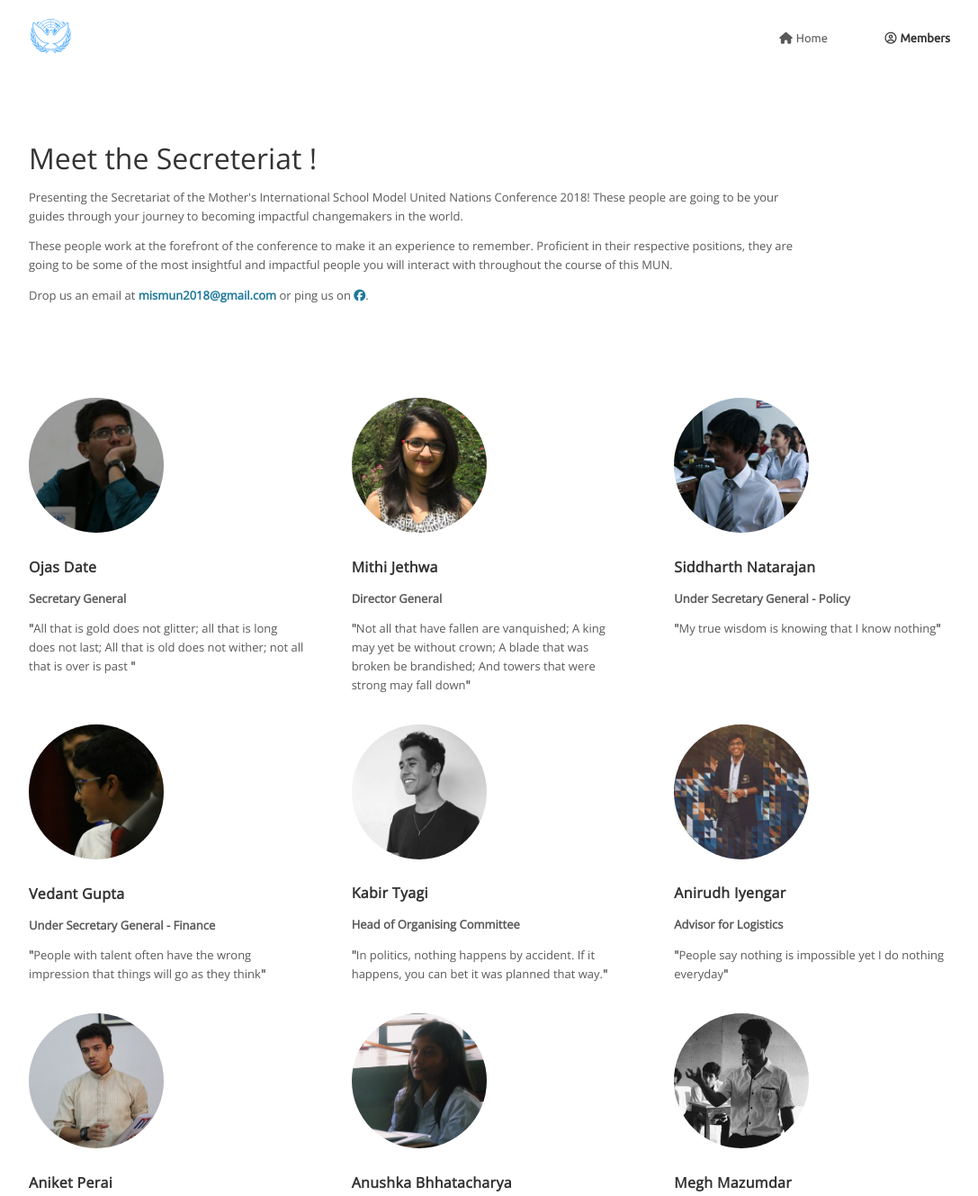
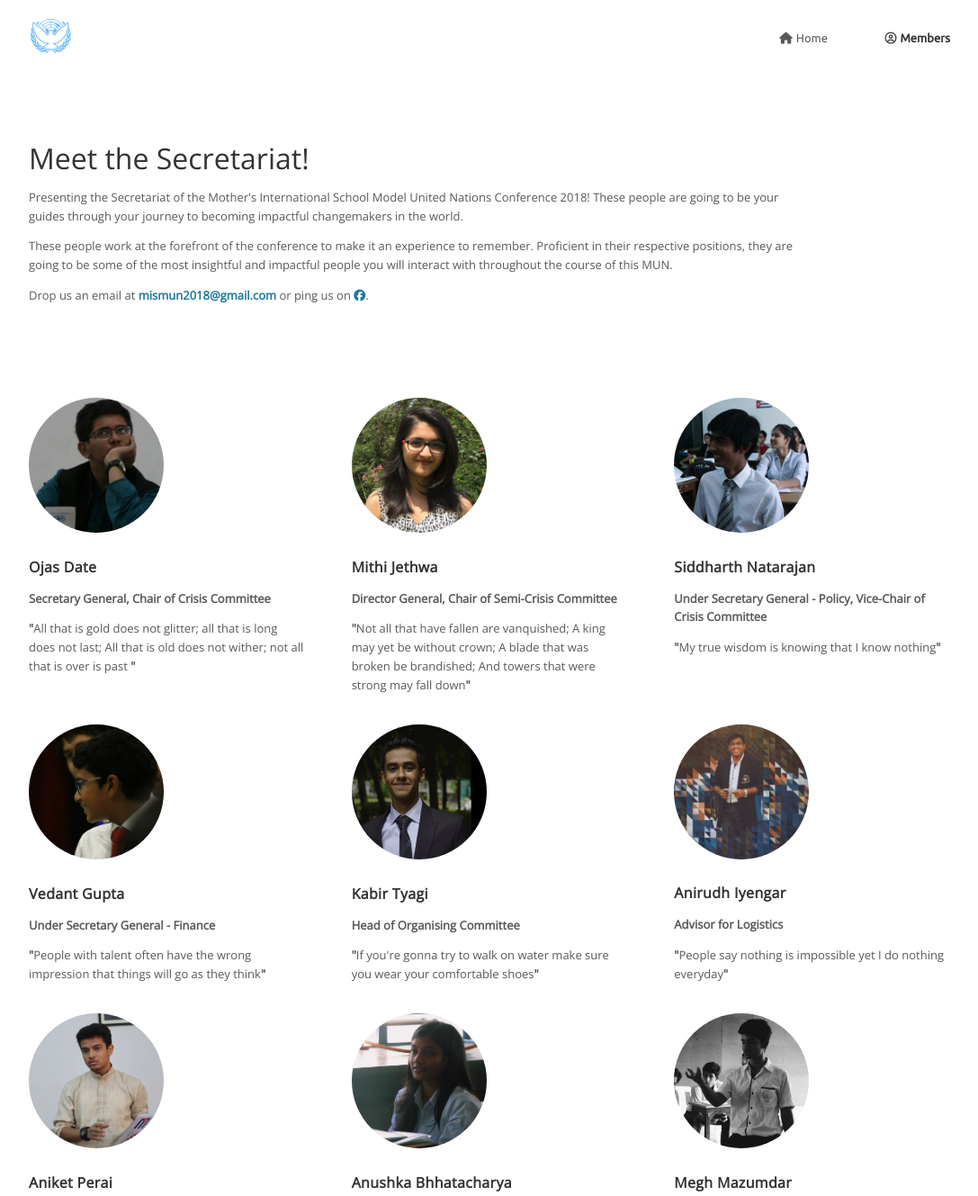
Before and after one commit to AniketPerai/MISMUN2018, a plain HTML site: page Members.html in a window 1280 px wide. Shown: the top 1329 px of the page at 90% size, without its empty margins (96-1183 px from the left). Drawn offline with nearby package versions, Linux system fonts and the light colour scheme; a web font is replaced by a local one.

Commit message:
secondfinalshot

```diff
--- a/Members.html
+++ b/Members.html
@@ -31,7 +31,7 @@
 <div class="container  u-pt-70">
   <div class="pure-g">
     <div class="pure-u pure-u-md-20-24 pure-u-sm-24-24">
-      <div class="heading heading--jumbo">Meet the Secreteriat !</div>
+      <div class="heading heading--jumbo">Meet the Secretariat!</div>
       <p>Presenting the Secretariat of the Mother's International School Model United Nations Conference 2018! These people are going to be your guides through your journey to becoming impactful changemakers in the world.</p>
       <p>These people work at the forefront of the conference to make it an experience to remember. Proficient in their respective positions, they are going to be some of the most insightful and impactful people you will interact with throughout the course of this MUN.</p>
       <p>Drop us an email at <strong style="color:#000"><a href="mailto:mismun2018@gmail.com">mismun2018@gmail.com</a></strong> or ping us on <a href="https://www.facebook.com/groups/324031494409942/"><i class="fa fa-facebook-official" aria-hidden="true"></i></a>.</p>
@@ -45,7 +45,7 @@
         <img src="ojas.jpg" class="banner--small u-mt-20" alt="Code" style="border-radius: 100px;" />
       </div>
       <div class="heading heading--base">Ojas Date</div>
-      <b><p>Secretary General</p></b>
+      <b><p>Secretary General, Chair of Crisis Committee</p></b>
       <p><b>"</b>All that is gold does not glitter; all that is long does not last; All that is old does not wither; not all that is over is past <b>"</b></p>
     </div>
     <div class="pure-u pure-u-md-8-24 pure-u-sm-24-24 u-pb-20">
@@ -53,7 +53,7 @@
         <img src="mithi.jpeg" class="banner--small u-mt-20" alt="Code" style="border-radius: 100px;" />
       </div>
       <div class="heading heading--base">Mithi Jethwa</div>
-      <b><p>Director General</p></b>
+      <b><p>Director General, Chair of Semi-Crisis Committee</p></b>
       <p><b>"</b>Not all that have fallen are vanquished; A king may yet be without crown; A blade that was broken be brandished; And towers that were strong may fall down<b>"</b></p>
     </div>
     <div class="pure-u pure-u-md-8-24 pure-u-sm-24-24 u-pb-20">
@@ -61,7 +61,7 @@
         <img src="siddharth.jpg" class="banner--small u-mt-20" alt="Code" style="border-radius: 100px;" />
       </div>
       <div class="heading heading--base">Siddharth Natarajan</div>
-      <b><p>Under Secretary General - Policy</p></b>
+      <b><p>Under Secretary General - Policy, Vice-Chair of Crisis Committee</p></b>
       <p><b>"</b>My true wisdom is knowing that I know nothing<b>"</b></p>
     </div>
     <div class="pure-u pure-u-md-8-24 pure-u-sm-24-24 u-pb-20">
@@ -74,11 +74,11 @@
     </div>
     <div class="pure-u pure-u-md-8-24 pure-u-sm-24-24 u-pb-20">
       <div class=" u-pb-20">
-        <img src="kabir.jpg" class="banner--small u-mt-20" alt="Code" style="border-radius: 100px;" />
+        <img src="kabir.jpeg" class="banner--small u-mt-20" alt="Code" style="border-radius: 100px;" />
       </div>
       <div class="heading heading--base">Kabir Tyagi</div>
       <b><p>Head of Organising Committee</p></b>
-      <p><b>"</b>In politics, nothing happens by accident. If it happens, you can bet it was planned that way.<b>"</b></p>
+      <p><b>"</b>If you're gonna try to walk on water make sure you wear your comfortable shoes<b>"</b></p>
     </div>
     <div class="pure-u pure-u-md-8-24 pure-u-sm-24-24 u-pb-20">
       <div class=" u-pb-20">
@@ -118,7 +118,7 @@
       </div>
       <div class="heading heading--base">Vamika Aggarwal</div>
       <b><p>Head of International Press</p></b>
-      <p><b>"</b>I do not agree with what you have to say but I'll send to the death your right to say it<b>"</b></p>
+      <p><b>"</b>I do not agree with what you have to say but I'll defend to the death your right to say it<b>"</b></p>
     </div>
     <div class="pure-u pure-u-md-8-24 pure-u-sm-24-24 u-pb-20">
       <div class=" u-pb-20">
```
Also changed, not shown: AboutConv.html (+1 -1 lines), kabir.jpeg (added), kabir.jpg (deleted).
